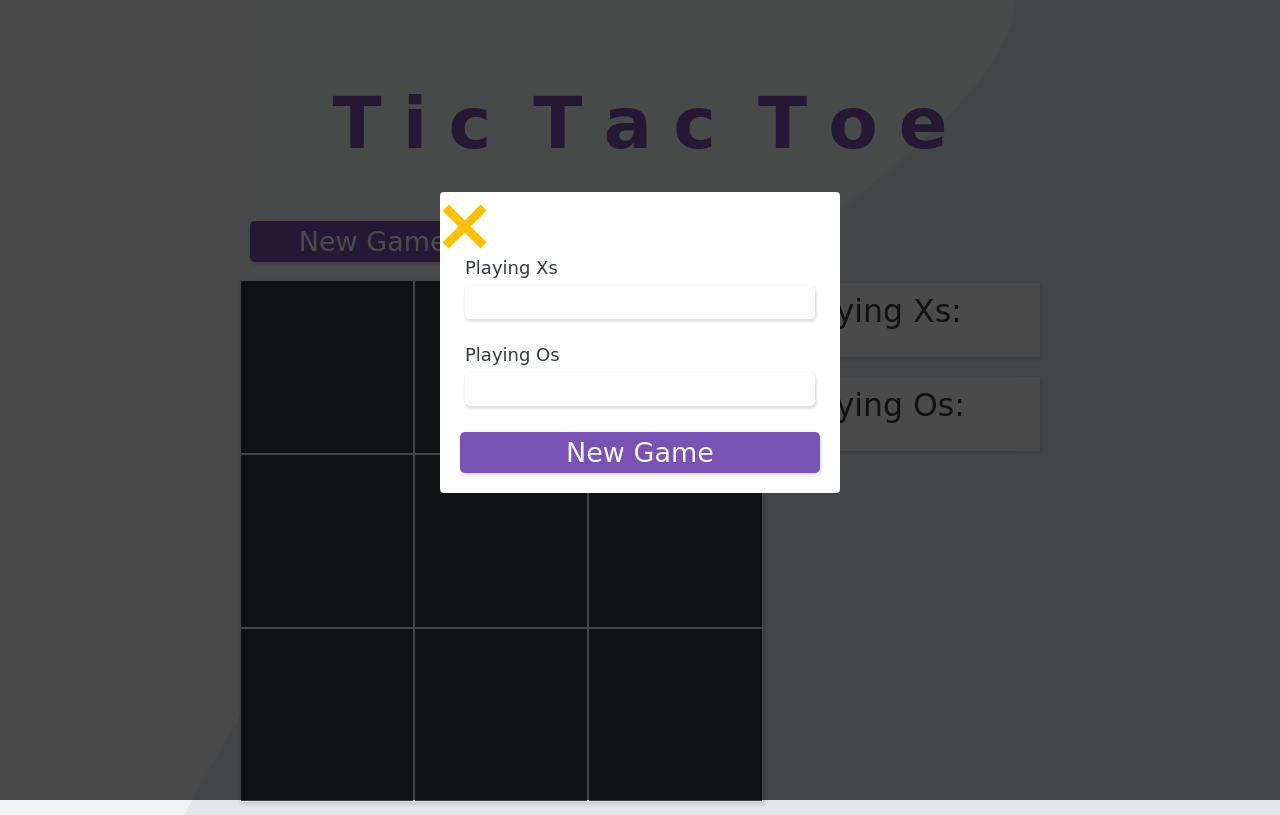
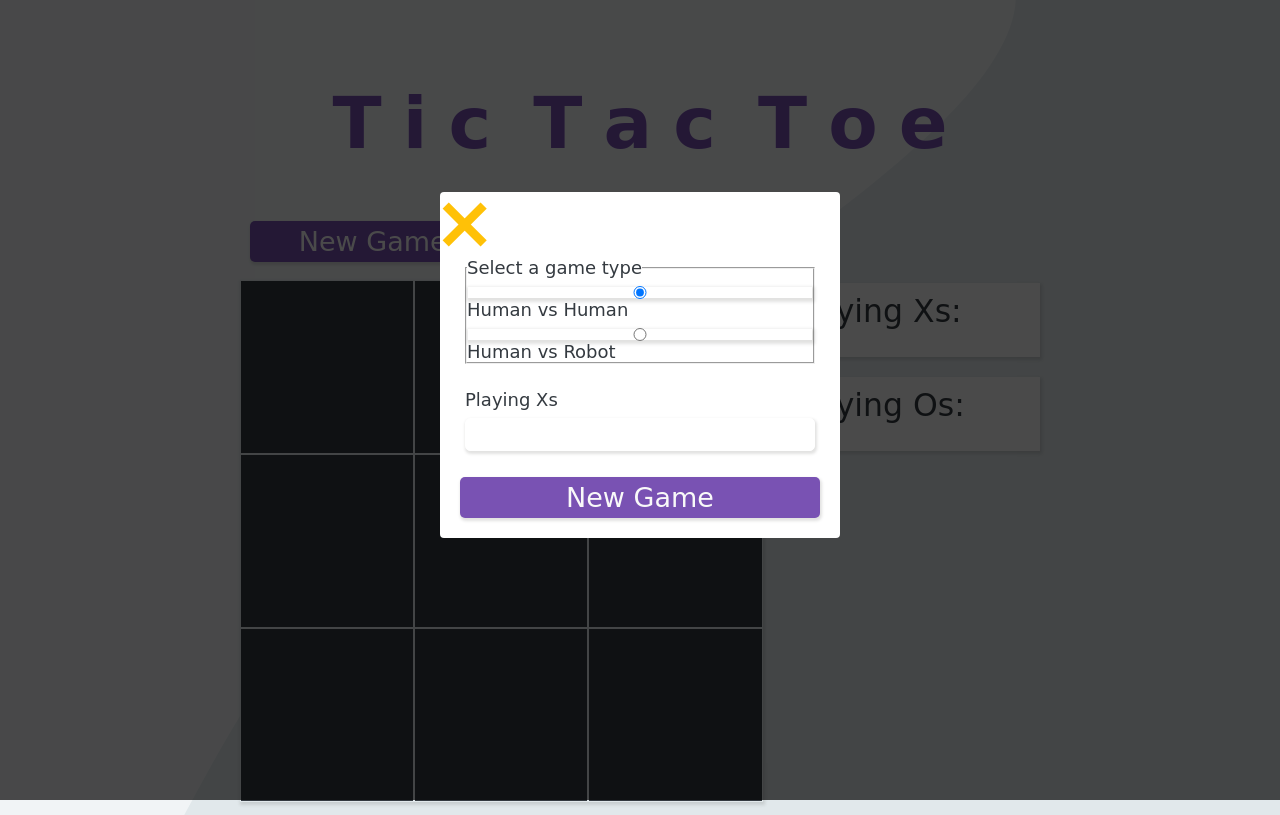
Before and after one commit to jjmarrue/tic-tac-toe, a plain HTML site: page index.html in a window 1280 px wide. Both pictures are taken after a click on the element "New Game". Shown: the top 815 px of the page. Drawn offline with Linux system fonts and the light colour scheme; a web font is replaced by a local one.

Commit message:
Add option to switch game modes

```diff
--- a/index.html
+++ b/index.html
@@ -61,12 +61,26 @@
       <div class="form-container">
         <form id="submission-form" method="" action="">
           <a class="close" href="#">&times;</a>
+
           <div class="form-section">
+            <fieldset>
+              <legend>Select a game type</legend>
+
+              <input type="radio" id="hvh" value="hvh" name="game-type" checked>
+              <label for="hvh">Human vs Human<span class="req"></span></label>
+
+              <input type="radio" id="hvr" value="hvr" name="game-type">
+              <label for="hvr">Human vs Robot<span class="req"></span></label>
+
+            </fieldset>
+          </div>
+
+          <div class="form-section" id="first">
             <label for="player1">Playing Xs<span class="req"></span></label>
             <input type="text" id="player1" name="player1-name">
             <p class="error" id="player1-error"></p>
           </div>
-          <div class="form-section">
+          <div class="form-section hidden" id="second">
             <label for="player2">Playing Os<span class="req"></span></label>
             <input type="text" id="player2" name="player2-name">
             <p class="error" id="player2-error"></p>
```
